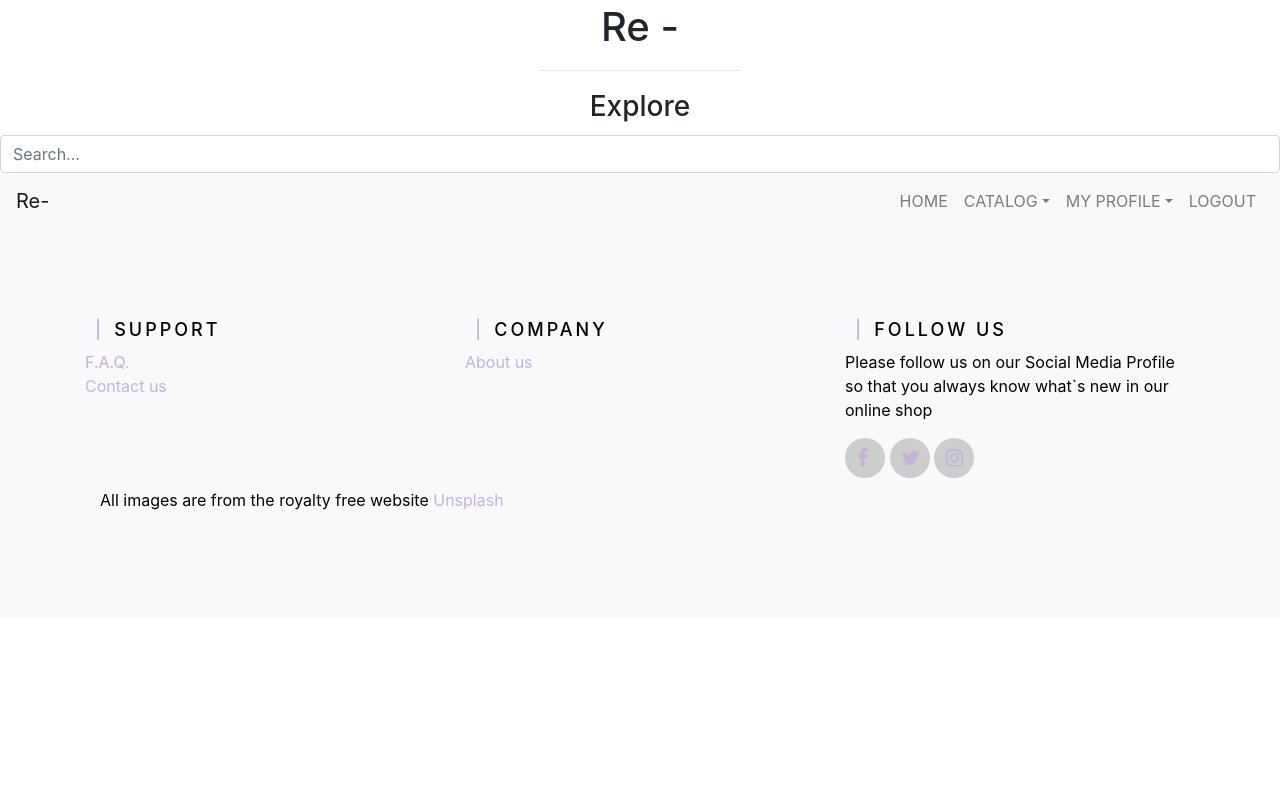
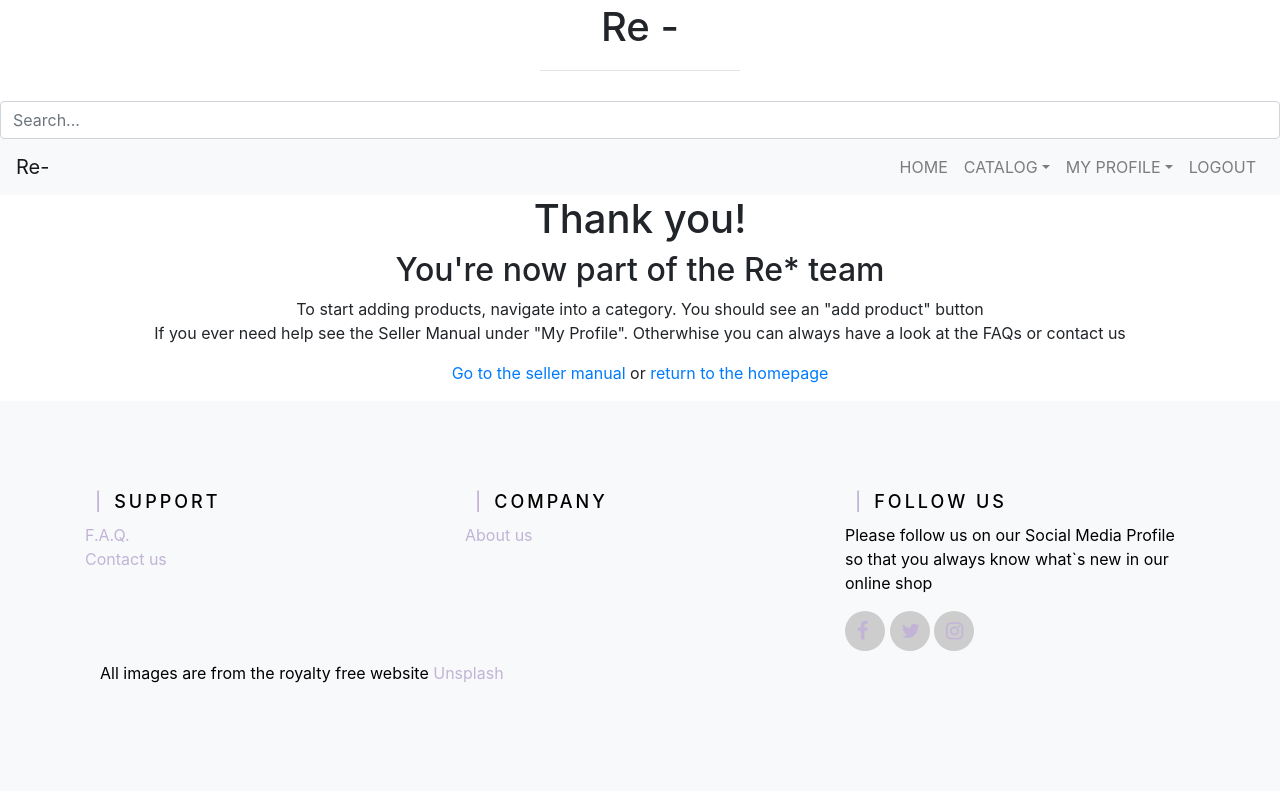
Before and after one commit to WAD-project/onlineshop_project, a Django app: page /reuse/you_are_seller/ in a window 1280 px wide. Run offline with Django 3.2, Linux system fonts and the light colour scheme; a user stored in the database is signed in; data comes from the database, SQL or seed files in the repository; both versions use the stored data as it was after the commit; some libraries are stand-ins or nearby versions.

Commit message:
Become a seller and seller manual

```diff
--- a/reuse/models.py
+++ b/reuse/models.py
@@ -1,9 +1,6 @@
 from django.db import models
 from django.template.defaultfilters import slugify
 from django.contrib.auth.models import User
-
-
-
 
 # Create your models here.
 # YEYYY Let's build some models
@@ -32,8 +29,10 @@
     dob = models.DateField(null=True)
     isSeller = models.BooleanField(default = False)
     ratings = models.FloatField(null = True)
-
     slug = models.SlugField(unique = True)
+    paypal = models.BooleanField(default = False)
+    cash = models.BooleanField(default = False)
+    bank_transfer = models.BooleanField(default = False)
 
     def save(self, *args, **kwargs):
         self.slug = slugify(self.user.username)
--- a/reuse/urls.py
+++ b/reuse/urls.py
@@ -16,10 +16,11 @@
 path('register/', views.register, name='register'),
 path('logout/', views.user_logout, name='logout'),
 path('profile/', views.view_profile, name='profile'),
-
-path('profile/edit_profile/',views.edit_profile, name='edit_profile'),
+path('become_a_seller/', views.become_a_seller, name='become_a_seller'),
+path('you_are_seller/', views.you_are_seller, name='you_are_seller'),
+path('seller_manual/', views.seller_manual, name='seller_manual'),
+path('profile/edit_profile/', views.edit_profile, name='edit_profile'),
 path('profile/wishlist/', views.wishlist, name='wishlist'),
-path('profile/shopping_cart/',views.shoppingcart,name='shoppingcart'),
 path('profile/change_password/', views.change_password, name='change_password'),
 path('<slug:category_name_slug>/', views.show_category, name='show_category'),
 path('<slug:category_name_slug>/<slug:subcategory_name_slug>/',views.show_sub, name='show_sub'),
@@ -27,7 +28,6 @@
 path('<slug:category_name_slug>/<slug:subcategory_name_slug>/<slug:product_name_slug>/', views.show_product, name='product'),
 path('<slug:category_name_slug>/<slug:subcategory_name_slug>/<slug:product_name_slug>/add_to_wishlist/', views.add_to_wishlist, name='add_to_wishlist'),
 
-#path('edit_profile/shopping_cart/check_out',views.checkout,name='checkout'),
 #path('edit_profile/history',views.history,name='history'),
 #path('edit_profile/sold_products ',views.soldproducts,name='soldproducts'),
 #path('edit_profile/current_products_list ',views.currentproducts,name='currentproducts'),
--- a/reuse/views.py
+++ b/reuse/views.py
@@ -2,7 +2,7 @@
 from django.http import HttpResponse
 
 from reuse.models import Category, Subcategory, Product, CurrentProduct, UserProfile, Wishlist
-from reuse.forms import ProductForm, UserForm, UserProfileForm,  UserUpdateForm,ProfileUpdateForm
+from reuse.forms import ProductForm, UserForm, UserProfileForm,  UserUpdateForm, ProfileUpdateForm, SellerForm
 from django.db.models import Q
 
 
@@ -86,6 +86,7 @@
 
     return render(request, 'reuse/add_product.html', {'form':form, 'subcategory':subcategory, 'category':category})
 
+@login_required
 def add_to_wishlist(request, category_name_slug, subcategory_name_slug, product_name_slug):
     try:
        category = Category.objects.get(slug=category_name_slug)
@@ -179,12 +180,7 @@
 @login_required
 def edit_profile(request):
     #This is for the mega menu at the navbar
-    category_list = Category.objects.order_by('name')
     context_dict = {}
-    context_dict['title'] = 'Welcome'
-    context_dict['categories'] = {}
-    for cat in category_list:
-        context_dict['categories'][cat] = Subcategory.objects.filter(category=cat).order_by('name')
 
     #edit_profile
     if request.method == 'POST':
@@ -205,26 +201,68 @@
         profile_form = ProfileUpdateForm(instance=request.user.userprofile)
 
     context_dict ['form'] = form
-    context_dict['profile_form']=profile_form
+    context_dict['profile_form'] = profile_form
     return render(request, 'reuse/edit_profile.html', context_dict)
+
+"""
+Become a seller views
+"""
+
+@login_required
+def become_a_seller(request):
+
+    context_dict = {'title': 'Join the team'}
+
+    user = request.user
+    context_dict['username'] = user.username
+    profile = UserProfile.objects.get(user=user)
+
+    if request.method == 'POST':
+        form = SellerForm(request.POST)
+        listPay = request.POST.keys()
+        if 'paypal' in listPay:
+            profile.paypal = True
+        if 'cash' in listPay:
+            profile.cash = True
+        if 'bank_transfer' in listPay:
+            profile.bank_transfer = True
+
+        profile.isSeller = True
+        profile.save()
+        return render(request, 'reuse/youre_seller.html', context_dict)
+
+    form = SellerForm()
+    context_dict['form'] = form
+    return render(request, 'reuse/become_a_seller.html', context_dict)
+
+
+@login_required
+def you_are_seller(request):
+
+    context_dict = {}
+    context_dict['title'] = 'Join the team'
+    context_dict['username'] = request.user.username
+    return render(request, 'reuse/youre_seller.html', context_dict)
+
+def seller_manual(request):
+    context_dict = {}
+    context_dict['title'] = 'The Seller Manual'
+    return render(request, 'reuse/seller_manual.html', context_dict)
+
 
 """
 User Profile view
 """
+
 @login_required
 def view_profile(request):
-    #Need this for the mega menu at the nav bar
-    category_list = Category.objects.order_by('name')
+    #Need this for the mega menu at the nav bar --> No longer, fixed with template tags <3
+
     context_dict = {}
-    context_dict['title'] = 'Welcome'
-    context_dict['categories'] = {}
-    for cat in category_list:
-        context_dict['categories'][cat] = Subcategory.objects.filter(category=cat).order_by('name')
 
+    user = request.user
+    profile = UserProfile.objects.get(user=user)
 
-    # for the profile
-    #get user profile
-    profile=request.user.userprofile
     context_dict['address'] = profile.address
     context_dict['city'] = profile.city
     context_dict['postcode'] = profile.postcode
--- a/templates/reuse/base.html
+++ b/templates/reuse/base.html
@@ -23,6 +23,9 @@
             .search-form{
                 max-width: 500px;
                 width: 100%;
+            }
+            .centre{
+                text-align: center;
             }
          </style>
     </head>
@@ -85,6 +88,7 @@
                                 <a class="dropdown-item" href="{% url 'reuse:wishlist' %}">Wishlist</a>
                                 <a class="dropdown-item" href="{% url 'reuse:change_password' %}">Change Password</a>
                                 <a class="dropdown-item" href="{% url 'reuse:edit_profile' %}">Edit profile</a>
+                                <a class="dropdown-item" href="{% url 'reuse:become_a_seller' %}">Become a seller</a>
                             </div>
                         </li>
                          <li class="nav-item  d-none d-sm-block d-md-none">
--- /dev/null
+++ b/templates/reuse/youre_seller.html
@@ -0,0 +1,15 @@
+{% extends 'reuse/base.html' %}
+{% load staticfiles %}
+
+{% block title_block %}
+    {{ title }}
+{% endblock %}
+
+{% block body_block %}
+<div class="centre">
+    <h1>Thank you!</h1>
+    <h2>You're now part of the Re* team</h2>
+    <p>To start adding products, navigate into a category. You should see an "add product" button<br/>If you ever need help see the Seller Manual under "My Profile". Otherwhise you can always have a look at the FAQs or contact us</p>
+    <p><a href="{% url 'reuse:seller_manual' %}">Go to the seller manual</a> or <a href="{% url 'reuse:homepage' %}">return to the homepage</a></p>
+</div>
+{% endblock %}
```
Also changed, not shown: reuse/forms.py (+5 -5 lines), templates/reuse/become_a_seller.html (added, +26 -0 lines), templates/reuse/seller_manual.html (added, +16 -0 lines), db.sqlite3, reuse/migrations/0014_auto_20200326_1506.py (added).
